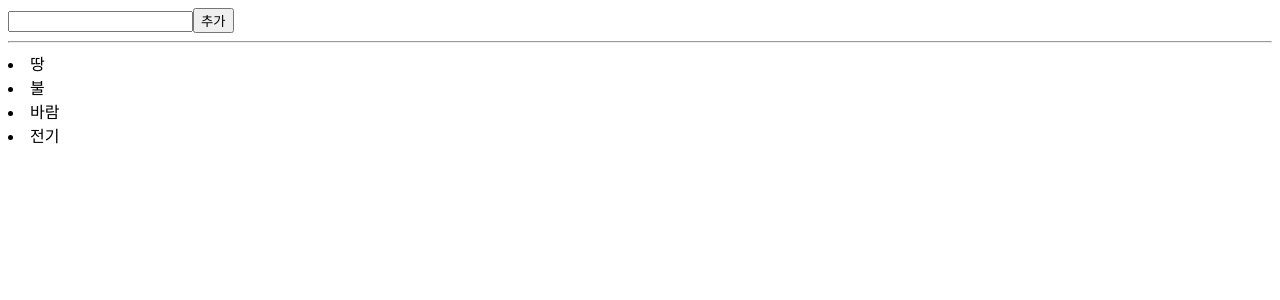
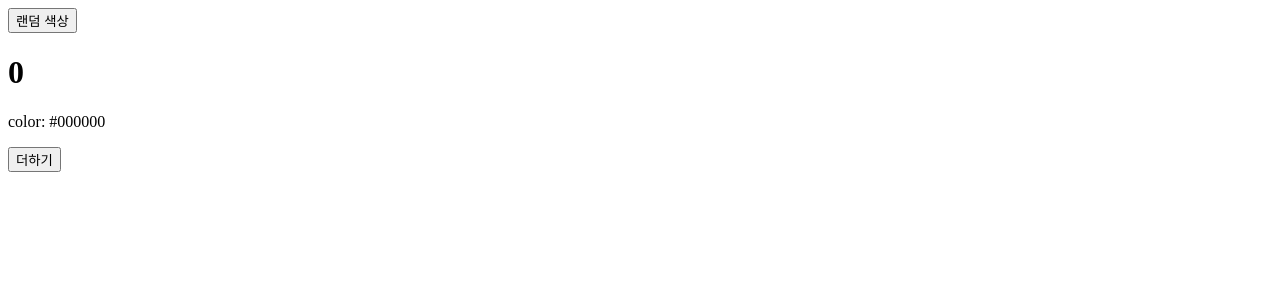
Before and after one commit to kuroneko-s/React-movie_app-F, a React (Create React App) app: page / in a window 1280 px wide. Shown: the top 300 px of the page. Built offline with nearby package versions, Linux system fonts and the light colour scheme.

Commit message:
0426 finish

```diff
--- a/src/App.js
+++ b/src/App.js
@@ -1,8 +1,29 @@
-import React from "react";
-import IterationSample from "./chap.06/IterationSample";
+import React, { Component } from "react";
+import LifeCycleSample from "./chap.07/LifeCycleSample";
 
-const App = () => {
-  return <IterationSample />;
-};
+function getRandomColor() {
+  return "#" + Math.floor(Math.random() * 16777215).toString(16);
+}
+
+class App extends Component {
+  state = {
+    color: "#000000",
+  };
+
+  handleClick = () => {
+    this.setState({
+      color: getRandomColor(),
+    });
+  };
+
+  render() {
+    return (
+      <div>
+        <button onClick={this.handleClick}>랜덤 색상</button>
+        <LifeCycleSample color={this.state.color} />
+      </div>
+    );
+  }
+}
 
 export default App;
--- a/src/chap.07/LifeCycleSample.js
+++ b/src/chap.07/LifeCycleSample.js
@@ -0,0 +1,80 @@
+import React, { Component } from "react";
+
+class LifeCycleSample extends Component {
+  state = {
+    number: 0,
+    color: null,
+  };
+
+  myRef = null; // ref 설정
+
+  constructor(props) {
+    super(props);
+    console.log("call constructor");
+  }
+
+  // state와 props를 동기화 ( 렌더링, 업데이트 시 호출 )
+  static getDerivedStateFromProps(nextProps, prevState) {
+    console.log("getDerivedStateFromProps");
+    if (nextProps.color !== prevState.color) {
+      console.log("props - ", nextProps.color);
+      console.log("color - ", prevState.color);
+      return { color: nextProps.color };
+    }
+
+    return null;
+  }
+
+  componentDidMount() {
+    console.log("componentDidMount");
+  }
+
+  // 리렌더링을 결정하는 메서드
+  shouldComponentUpdate(nextProps, nextState) {
+    console.log("shouldComponentUpdate");
+    return nextState.number % 10 !== 4;
+  }
+
+  componentWillUnmount() {
+    console.log("componentWillUnmount");
+  }
+
+  handleClick = () => {
+    this.setState({
+      number: this.state.number + 1,
+    });
+  };
+
+  // render() 후 DOM에 반영되기 전에
+  getSnapshotBeforeUpdate(prevProps, prevState) {
+    console.log("getSnapshotBeforeUpdate");
+    if (prevProps.color !== this.props.color) {
+      return this.myRef.style.color;
+    }
+
+    return null;
+  }
+
+  componentDidUpdate(prevProps, prevState, snapshot) {
+    console.log("componentDidUpdate", prevProps, prevState);
+    if (snapshot) {
+      console.log("업데이트 전 색상 - ", snapshot);
+    }
+  }
+
+  render() {
+    console.log("render");
+    const style = { color: this.props.color };
+    return (
+      <div>
+        <h1 style={style} ref={(ref) => (this.myRef = ref)}>
+          {this.state.number}
+        </h1>
+        <p>color: {this.state.color}</p>
+        <button onClick={this.handleClick}>더하기</button>
+      </div>
+    );
+  }
+}
+
+export default LifeCycleSample;
```
